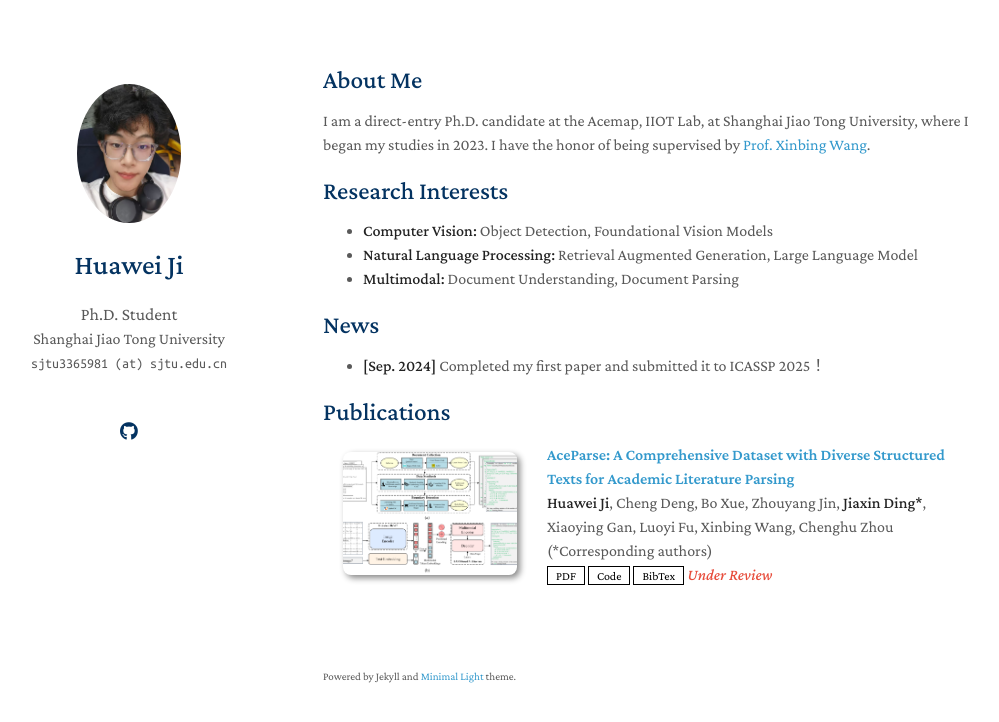
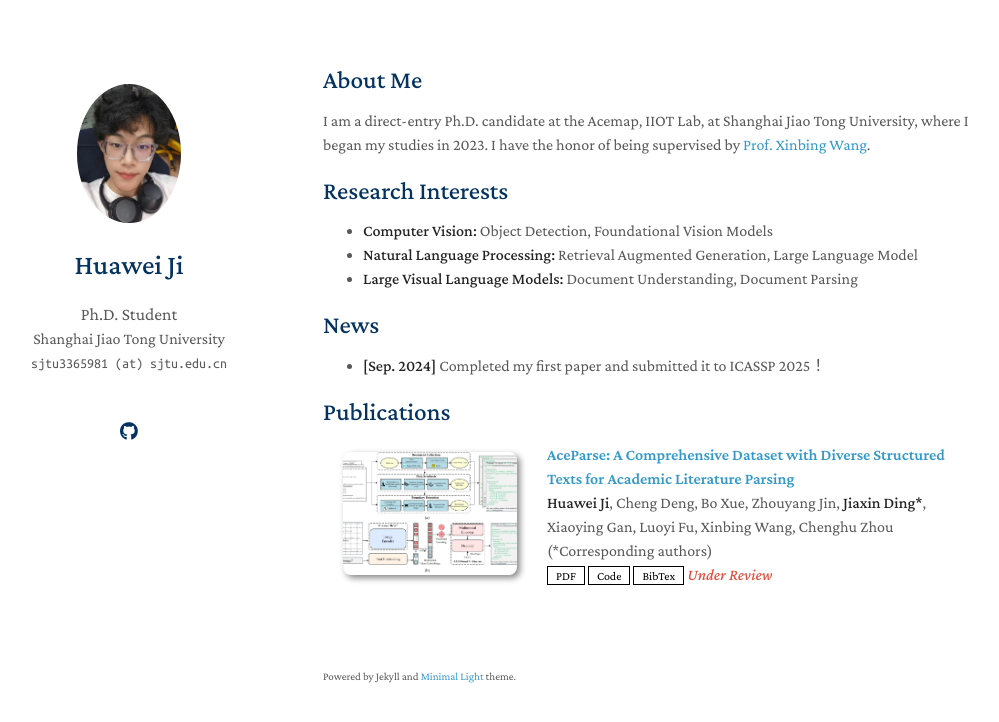
Before and after one commit to JHW5981/JHW.github.io, a Jekyll site: the page built from index.md, in a window 1280 px wide. Shown: the top 722 px of the page, without its empty margins (147-1146 px from the left). Built offline with Jekyll 4.4.1, drawn with Linux system fonts in a browser that asks for light colours; a style sheet for code colours, icons or effects is not loaded; our own code applies the rules of GitHub Pages for plain Markdown files.

Commit message:
Update index.md

```diff
--- a/index.md
+++ b/index.md
@@ -10,7 +10,7 @@ I am a direct-entry Ph.D. candidate at the Acemap, IIOT Lab, at Shanghai Jiao To
 
 - **Computer Vision:** Object Detection, Foundational Vision Models
 - **Natural Language Processing:** Retrieval Augmented Generation, Large Language Model
-- **Multimodal:** Document Understanding, Document Parsing
+- **Large Visual Language Models:** Document Understanding, Document Parsing
 
 ## News
 
```
